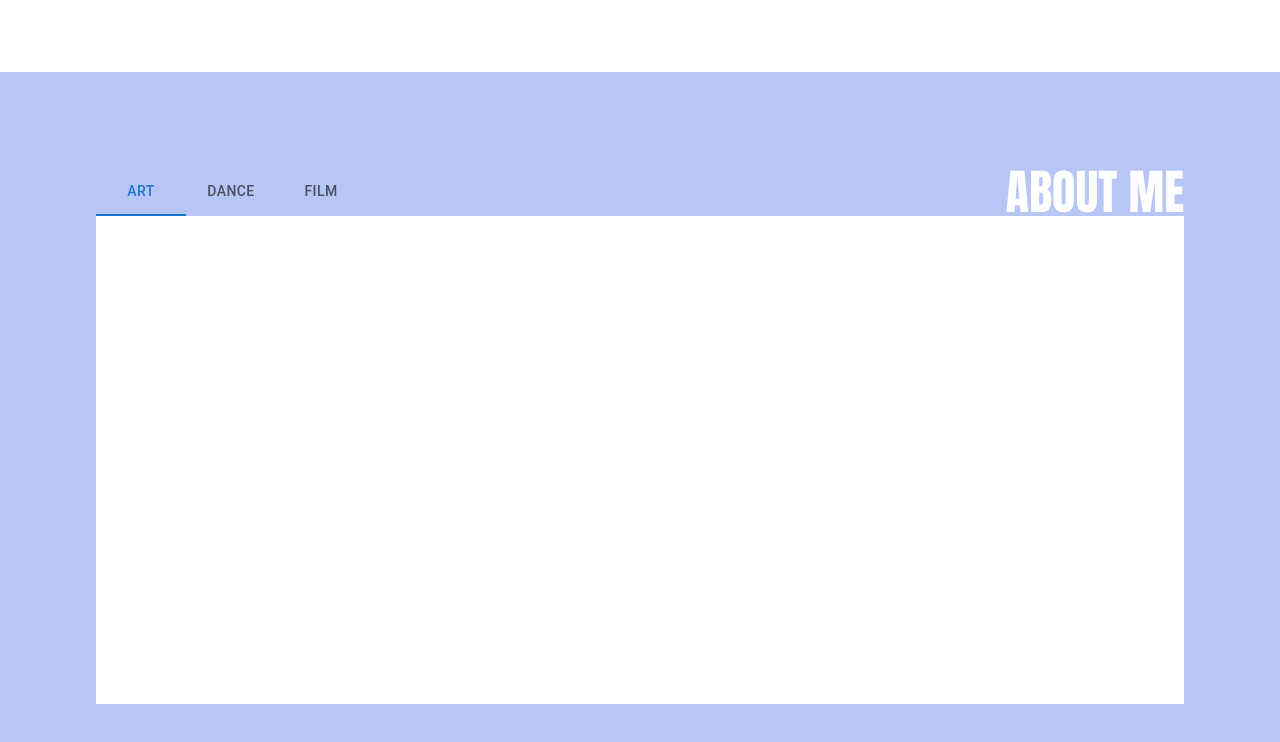
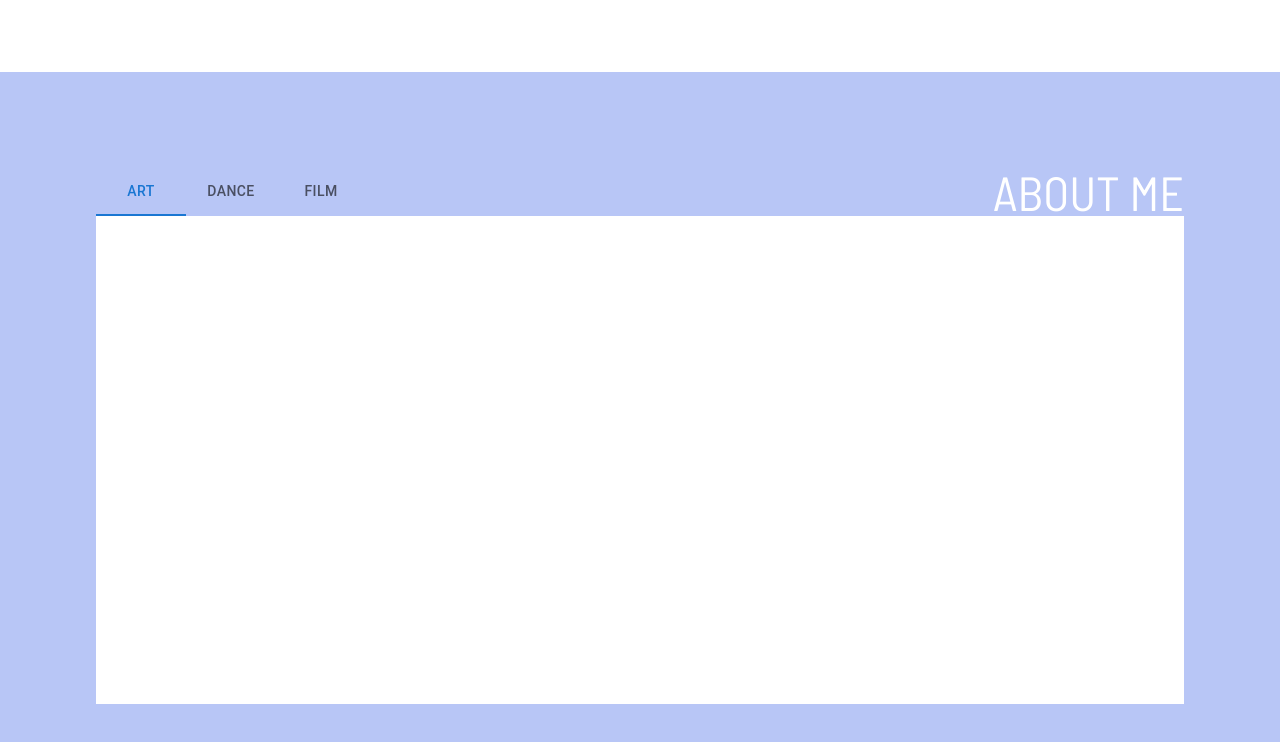
Before and after one commit to latiu/Personal-Website, a Next.js app: page /about in a window 1280 px wide. Shown: the top 742 px of the page. Built offline with nearby package versions, Linux system fonts and the light colour scheme.

Commit message:
change: anton font to barlow

```diff
--- a/app/globals.css
+++ b/app/globals.css
@@ -1,5 +1,5 @@
 @import url('https://fonts.googleapis.com/css2?family=Lato&display=swap');
-@import url('https://fonts.googleapis.com/css2?family=Anton&display=swap');
+@import url('https://fonts.googleapis.com/css2?family=Barlow+Semi+Condensed&display=swap');
 
 @tailwind base;
 @tailwind components;
--- a/app/page.tsx
+++ b/app/page.tsx
@@ -5,7 +5,7 @@ export default function Home() {
     <main className="flex p-24 h-[calc(100vh-72px)] items-center">
       <div className="w-2/3">
         <h4>NAME</h4>
-        <h1 className="font-anton text-5xl">EMILY NIE</h1>
+        <h1 className="font-barlow text-5xl">EMILY NIE</h1>
         <h4 className="mt-4">// PROGRAM</h4>
         <h4>CS @ University of Waterloo</h4>
         <h4 className="mt-4">// BIOGRAPHY</h4>
--- a/components/aboutMeTabs.tsx
+++ b/components/aboutMeTabs.tsx
@@ -52,7 +52,7 @@ export default function aboutMeTabs(props:{tab1: String, tab2: String, tab3: Str
         <Tab label={props.tab2} {...a11yProps(1)} className="bg-light-pink"/>
         <Tab label={props.tab3} {...a11yProps(2)} className="bg-light-pink rounded-tr-lg"/>
         <div className="grid grid-cols-2 w-full">
-          <div className="font-anton text-5xl col-start-2 justify-self-end">{props.title}</div>
+          <div className="font-barlow text-5xl col-start-2 justify-self-end">{props.title}</div>
         </div>
       </Tabs>
 
--- a/tailwind.config.js
+++ b/tailwind.config.js
@@ -18,7 +18,7 @@ module.exports = {
       },
 
       fontFamily: {
-        'anton': ['Anton', 'sans-serif']
+        'barlow': ['Barlow Semi Condensed', 'sans-serif']
       }
     },
   },
```
